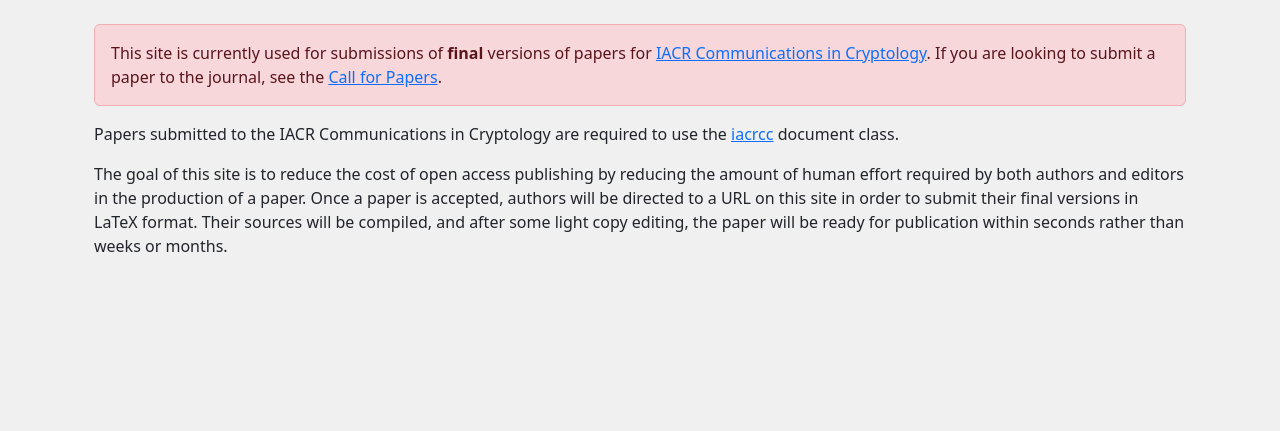
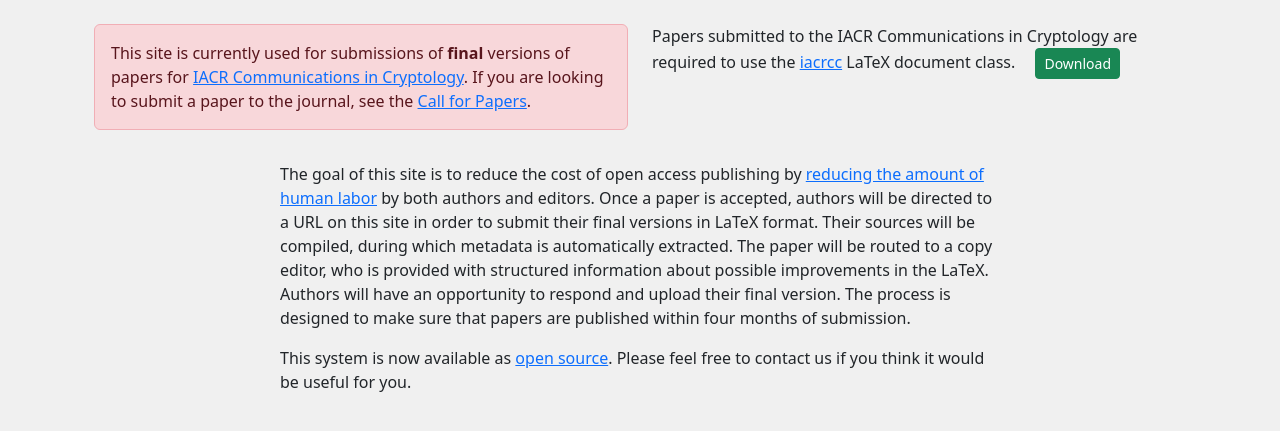
Before and after one commit to IACR/latex-submit, a Flask app: page / in a window 1280 px wide. Shown: the part 106-537 px from the top of the page. Run offline with Flask 3, Linux system fonts and the light colour scheme; some libraries are stand-ins or nearby versions.

Commit message:
Change wording.

```diff
--- a/webapp/templates/funding.html
+++ b/webapp/templates/funding.html
@@ -93,8 +93,9 @@ This template is used to show search on fundreg.
     </div>
     <div class="col-md-6 col-12">
       <p class="alert alert-info">
-        Crossref and ROR have <a href="https://ror.org/blog/2023-09-07-open-funder-registry-transition-ror-cross-post/" target="_blank">announced plans</a> to merge the ROR registry with the FUNDREG registry. For this reason we recommend
-        using ROR identifiers in funding information.
+        Crossref and ROR have <a href="https://ror.org/blog/2023-09-07-open-funder-registry-transition-ror-cross-post/" target="_blank">announced plans</a> to merge the ROR registry with the FUNDREG registry. At present we recommend
+        using FUNDREG identifiers for funding, but in the future we will switch to using
+        ROR identifiers for funding information.
       </p>
     </div>
   </div>
--- a/webapp/templates/index.html
+++ b/webapp/templates/index.html
@@ -6,26 +6,43 @@
   {{ message }}
 </div>
 {% endfor %}
-<div class="alert alert-danger mt-4">
+<div class="row mt-4">
+  <div class="col-12 col-md-6">
+    <div class="alert alert-danger">
       This site is currently used for submissions of <strong>final</strong> versions of
       papers for <a href="https://cic.iacr.org/">IACR Communications in Cryptology</a>.
       If you are looking to submit a paper to the journal, see
       the <a href="https://cic.iacr.org/callforpapers">Call for Papers</a>.
     </div>
+  </div>
+  <div class="col-12 col-md-6">
     <p>
       Papers submitted to the IACR Communications in Cryptology are required to use the
-  <a href="/iacrcc"><span class="text-monospace">iacrcc</span></a> document class.
+      <a href="/iacrcc"><span class="text-monospace">iacrcc</span></a> LaTeX document class.
+      <a class="ms-3 btn btn-sm btn-success" href="/iacrcc">Download</a>
     </p>
+  </div>
+</div>
+<div class="row mt-3">
+  <div class="col-12 col-md-8 offset-md-2">
     <p>
-  The goal of this site is to reduce the cost of open access publishing by reducing the
-  amount of human effort required by both authors and editors in the
-  production of a paper. Once a paper is accepted, authors will be
-  directed to a URL on this site in order to submit their final versions in
-  LaTeX format.  Their sources will be compiled, and after some light
-  copy editing, the paper will be ready for publication within seconds
-  rather than weeks or months.
+      The goal of this site is to reduce the cost of open access publishing by
+      <a href="http://ftp.tug.org/TUGboat/tb44-1/tb136bos-metadata.pdf">reducing the
+        amount of human labor</a> by both authors and editors. Once a
+      paper is accepted, authors will be directed to a URL on this site
+      in order to submit their final versions in LaTeX format.  Their
+      sources will be compiled, during which metadata is automatically
+      extracted. The paper will be routed to a copy editor, who is provided
+      with structured information about possible improvements in the LaTeX.
+      Authors will have an opportunity to respond and upload their final
+      version.  The process is designed to make sure that papers are
+      published within four months of submission.
     </p>
-<p>
+    <p>This system is now available as <a href="https://github.com/IACR/latex-submit">open
+      source</a>. Please feel free to contact us if you think it would be useful for you.
+    </p>
+  </div>
+</div>
   {#At
   the present time we also support uploads for other publishing venues, but the main purpose
   of this site is to support a new generation of LaTeX document classes.
```
Lines whose indentation alone changed are shown as unchanged.
